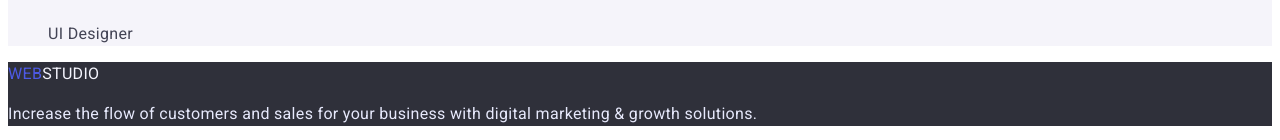
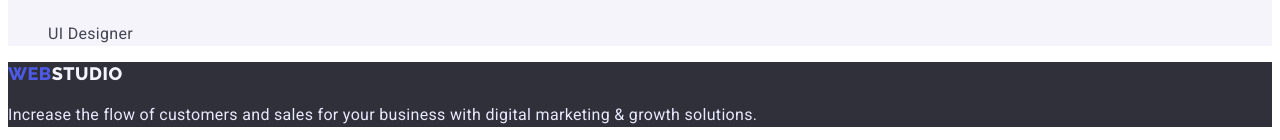
Before and after one commit to NatMos01/goit-homework-02, a plain HTML site: page index.html in a window 1280 px wide. Shown: the part 3262-3402 px from the top of the page. Drawn offline with Linux system fonts and the light colour scheme.

Commit message:
Update styles.css

```diff
--- a/css/styles.css
+++ b/css/styles.css
@@ -132,6 +132,13 @@ header {
 }
 .logo-primary-footer {
 	color: var(--primary-links-color);
+	font-family: "Raleway";
+	font-style: normal;
+	font-weight: 800;
+	font-size: 18px;
+	line-height: 1.33;
+	letter-spacing: 0.03em;
+	text-transform: uppercase;
 }
 .logo-secondary-footer {
 	color: #f4f4fd;
```
